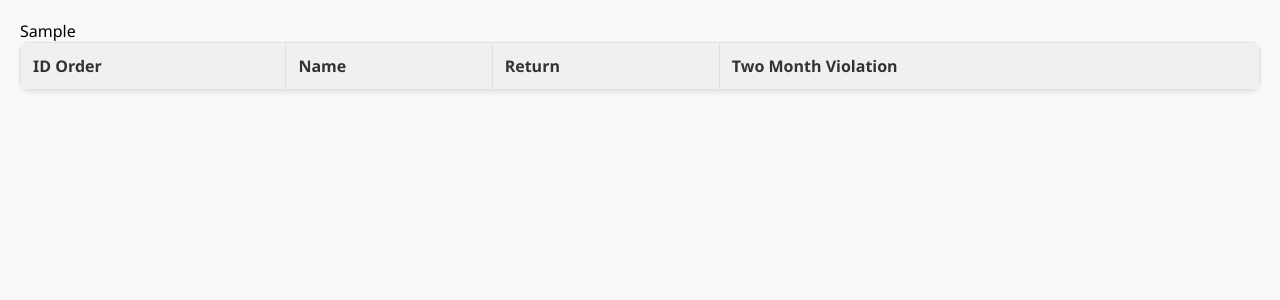
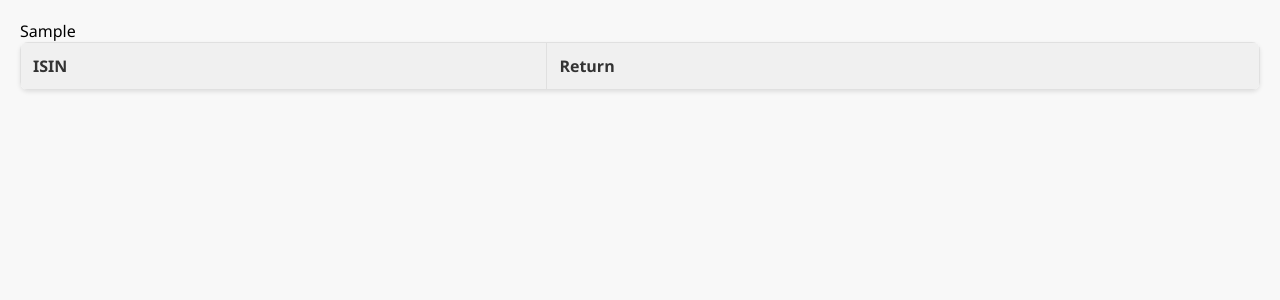
Before and after one commit to imMoya/opendeclaro, a FastAPI app: template opendeclaro-web/backend/app/api/templates/table.html in a window 1280 px wide. Shown: the top 300 px of the page. Run offline with FastAPI, Linux system fonts and the light colour scheme; the template is opened without the code that fills it: most values are stand-ins (such as "Sample title", 1, 10 or a date in 2020); lists and menus that the app fills with data are empty; parts of the project's set-up code (start-up, migrations or seed data) failed here and were passed over.

Commit message:
feat(opendeclaro-web): update table for isin and returns

```diff
--- a/opendeclaro-web/backend/app/api/templates/table.html
+++ b/opendeclaro-web/backend/app/api/templates/table.html
@@ -57,10 +57,8 @@
 <body>
     <table>
         <tr>
-            <th>ID Order</th>
-            <th>Name</th>
+            <th>ISIN</th>
             <th>Return</th>
-            <th>Two Month Violation</th>
         </tr>
         {{ inserted_html | safe }}
     </table>
--- a/opendeclaro-web/backend/app/main.py
+++ b/opendeclaro-web/backend/app/main.py
@@ -1,10 +1,15 @@
+import csv
 import json
 import os
 import random
 import shutil
 import string
 
-from app.api.utils import create_user_upload_folder, generate_random_str, process_csv
+from app.api.utils import (
+    create_user_upload_folder,
+    generate_random_str,
+    returns_from_csv,
+)
 from fastapi import APIRouter, FastAPI, File, HTTPException, Request, UploadFile
 from fastapi.responses import HTMLResponse
 from fastapi.templating import Jinja2Templates
@@ -37,7 +42,7 @@ async def create_upload_file(request: Request, file: UploadFile = File(...)):
         with open(file_path, "wb") as f:
             shutil.copyfileobj(file.file, f)
 
-        formatted_json = process_csv(file_path)
+        formatted_json = returns_from_csv(file_path)
         shutil.rmtree(folder_path)
     except FileNotFoundError:
         raise HTTPException(status_code=404, detail="File not found")
@@ -53,11 +58,6 @@ async def create_upload_file(request: Request, file: UploadFile = File(...)):
     return templates.TemplateResponse("table.html", {"request": request, "inserted_html": data_html})
 
 
-# HTMLResponse(content=html_content)
-
-# templates.TemplateResponse("response.html", {"request": request, "formatted_json": formatted_json})
-
-
 if __name__ == "__main__":
     import uvicorn
 
```
